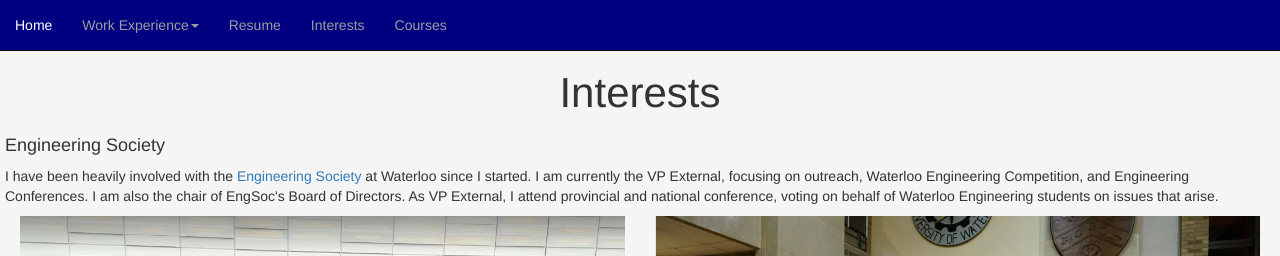
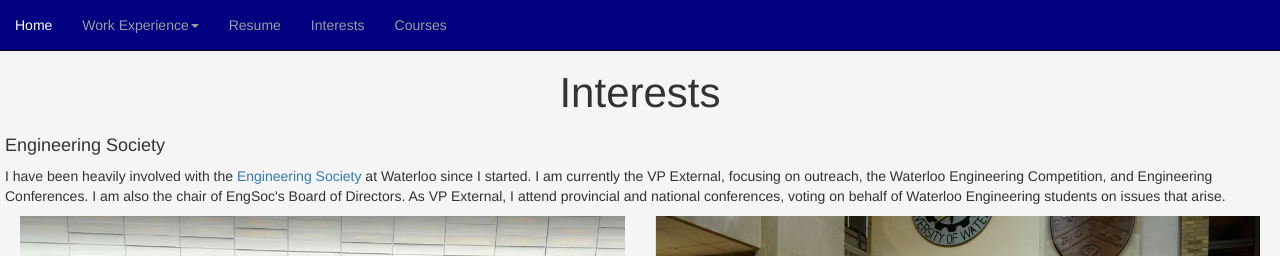
Before and after one commit to Kieran-Broekhoven/Kieran-Broekhoven.github.io-backup, a plain HTML site: page interests/index.html in a window 1280 px wide. Shown: the top 256 px of the page. Drawn offline with nearby package versions, Linux system fonts and the light colour scheme.

Commit message:
Fixed typos

```diff
--- a/interests/index.html
+++ b/interests/index.html
@@ -31,7 +31,7 @@
             <div class="row">
                 <div>
                     <h4>Engineering Society</h4>
-                    <p class="info">I have been heavily involved with the <a href="http://engsoc.uwaterloo.ca">Engineering Society</a> at Waterloo since I started. I am currently the VP External, focusing on outreach, Waterloo Engineering Competition, and Engineering Conferences. I am also the chair of EngSoc's Board of Directors. As VP External, I attend provincial and national conference, voting on behalf of Waterloo Engineering students on issues that arise.</p>
+                    <p class="info">I have been heavily involved with the <a href="http://engsoc.uwaterloo.ca">Engineering Society</a> at Waterloo since I started. I am currently the VP External, focusing on outreach, the Waterloo Engineering Competition, and Engineering Conferences. I am also the chair of EngSoc's Board of Directors. As VP External, I attend provincial and national conferences, voting on behalf of Waterloo Engineering students on issues that arise.</p>
                 </div>
                 <div class="col-md-6">
                     <img class="img-responsive" src="essco.jpg"/>
```
